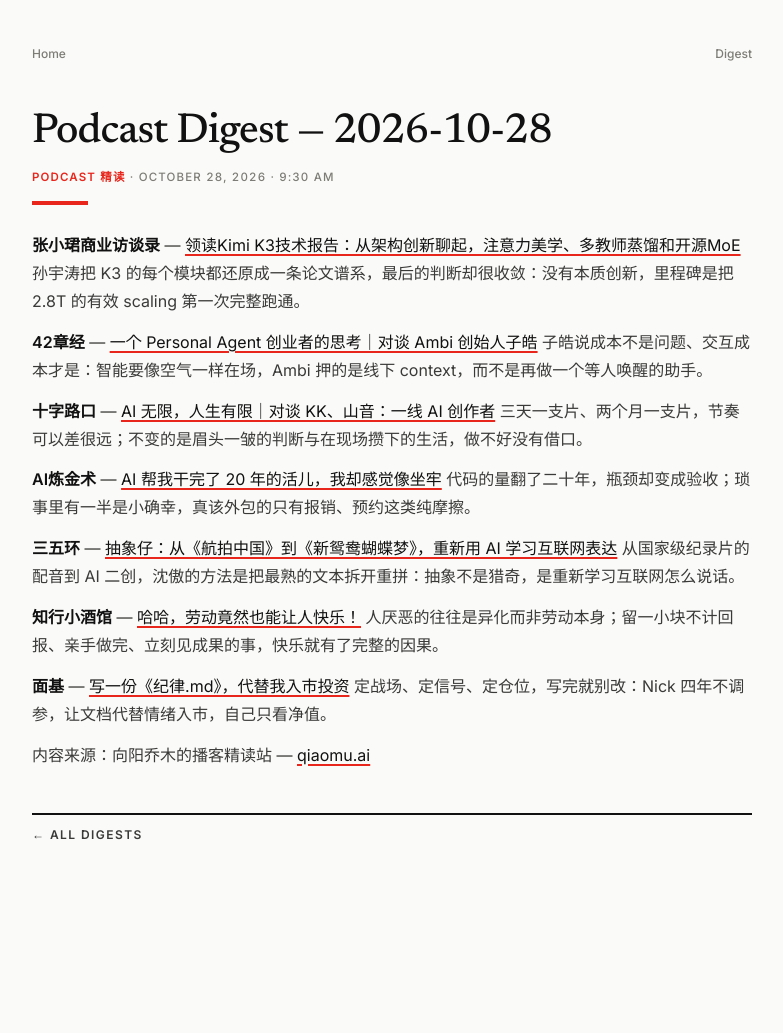
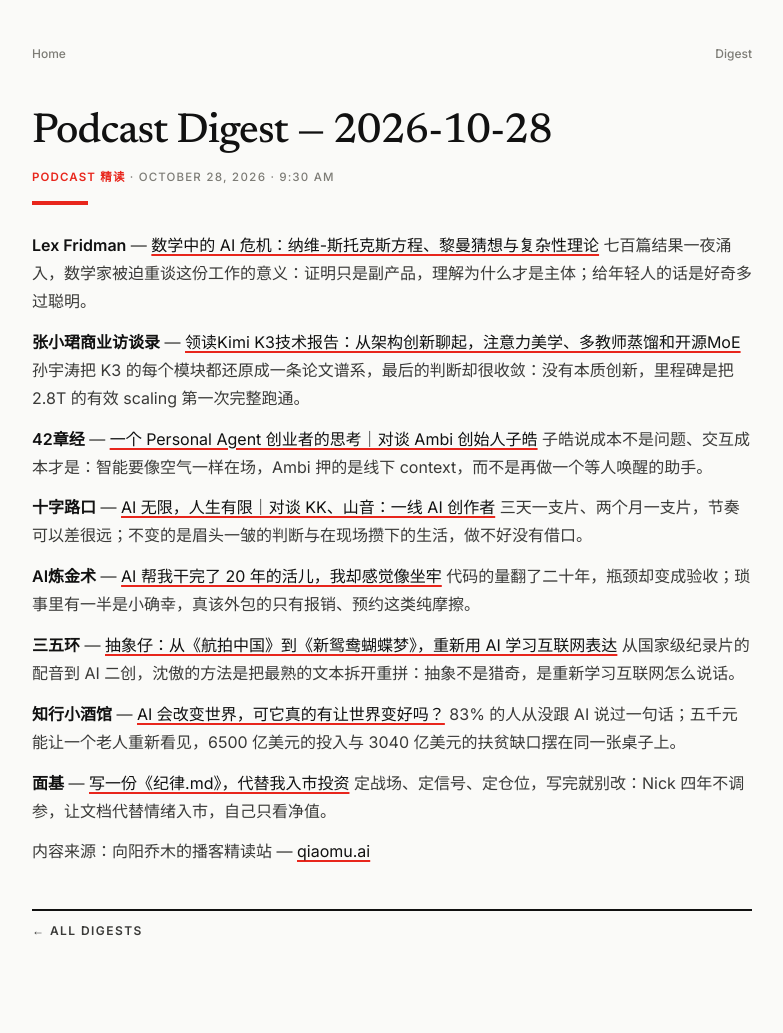
Before and after one commit to cptidiot/mzhao.me, a Jekyll site: the page built from _digests/2026-10-28-podcast.md, in a window 1280 px wide. Shown: the whole page, without its empty margins (248-1031 px from the left). Built offline with Jekyll 4.4.1, drawn with Linux system fonts in a browser that asks for light colours; before the commit the page ends 937 px from its top, so only the background shows below that.

Commit message:
Digest: podcast 2026-10-28 (fix: add Lex 503, correct zhixing to E253)

```diff
--- a/_digests/2026-10-28-podcast.md
+++ b/_digests/2026-10-28-podcast.md
@@ -3,8 +3,13 @@
 section_name: Podcast 精读
 date: 2026-10-28 09:30:00 -0700
 title: "Podcast Digest — 2026-10-28"
-excerpt: "今日 7 期：张小珺领读 Kimi K3 技术报告拆架构谱系，42章经对谈 Ambi 子皓聊个人智能体的交互成本，十字路口对谈 KK 与山音谈 AI 导演的现场与判断，AI炼金术聊代码写完 20 年的量人却像坐牢，三五环对谈抽象仔沈傲谈 AI 二创与互联网表达，知行小酒馆聊劳动为何也能让人快乐，面基随 Nick 写一份代替自己入市的纪律.md。Lex、晚点聊两站今日未能成功读取，跳过未记台账，明日续取。"
+excerpt: "今日 8 期：Lex 第 503 期三位数学家直面 AI 一夜发布七百篇结果的数学危机，张小珺领读 Kimi K3 技术报告拆架构谱系，42章经对谈 Ambi 子皓聊个人智能体的交互成本，十字路口对谈 KK 与山音谈 AI 导演的现场与判断，AI炼金术聊代码写完 20 年的量人却像坐牢，三五环对谈抽象仔沈傲谈 AI 二创与互联网表达，知行小酒馆与益盒李治霖聊 AI 有没有让世界变好，面基随 Nick 写一份代替自己入市的纪律.md。晚点聊今日单集页未能成功读取，跳过未记台账，明日续取。"
 items:
+  - title: "数学中的 AI 危机：纳维-斯托克斯方程、黎曼猜想与复杂性理论"
+    role: "Lex Fridman · 第 503 期"
+    summary: "OpenAI 一夜发布约七百篇结果，声称拿下纳维-斯托克斯方程的爆破反例、拟黎曼假设与唯一游戏猜想，Lex 紧急请来流体力学家 Steven Brunton、复杂性理论家 Ankur Moitra 与数论学家 Alex Kontorovich 对谈三小时。陶哲轩称之为剧透：答案一旦公布，多年探索的乐趣与路径就被摧毁；Brunton 反驳说知道答案存在本身就是加速器。三人各自为已解公理辩护——即便 AI 能解决一切人机协作能解决的问题，数学的价值仍在人脑的理解里；Moitra 的门卫谬误提醒，证明定理只是数学家最显眼的一项工作，建立新理论与新连接才是主体。技术上这些证明多被形容为在已有想法的凸包与半群里走出极长的链条，而非撑大凸包本身。更早的冲击是费马大定理被一千三百万行 Lean 代码形式化，写代码的人类大部分时间只在打继续。给年轻人的建议是好奇多过聪明、做成绩分布的头部、学最难最抽象的数学，以及假装已经拿到终身教职去做真正想做的事。"
+    url: "https://lex.qiaomu.ai/ep/math-ai-crisis/"
+    link_label: "中文精读"
   - title: "领读Kimi K3技术报告：从架构创新聊起，注意力美学、多教师蒸馏和开源MoE"
     role: "张小珺商业访谈录 · No. 152"
     summary: "清华博士候选人孙宇涛领读 Kimi K3 报告：2.8T 总参数、约 100B 激活、100 万上下文、全量开源。他把每个设计往前追溯成谱系——线性注意力从 RetNet、DeltaNet 一路走到 KDA 的逐通道衰减，MLA 本质是 MQA 的等价形式、从来不是共识，Attention Residuals 是把 DenseNet 与 Hyper-Connections 的老想法接回 Transformer。他的核心判断是参数规模仍决定智能上限，K3 的里程碑不在某个单点创新，而在国内第一次把这个量级的有效 scaling 与架构、infra 一起打通：LatentMoE 压小通信量才让单 batch 内的 overlap 成立，低精度留到 SFT 再引入更保险，多教师 on-policy 蒸馏则把异构的 reward 先变成同构的模型再合版。他也直言大模型已无本质创新、只剩渐进改良，自己因此转向世界模型。"
@@ -30,10 +35,10 @@
     summary: "抽象仔沈傲是《航拍中国》第四季的配音与解说撰稿，做过《十三邀》《圆桌派》的声音工作，后来因家人健康变故开始用 AI 寻找新的发声与表达方式。他把 AI 比作神灯与 Frankenstein：工具本身中性，用它实现什么愿望才是分水岭。他用《静夜思》与《新鸳鸯蝴蝶梦》的二创演示方法——把经典文本逐字拆解、换上当下的网络热梗再重组，笑点来自熟悉与陌生之间的落差。他眼中的抽象不是猎奇，而是一种离经叛道的表达风格：把宏大叙事拆开再拼回去，在解构里重新理解互联网语言。对创作者，他的路径是从自己最熟的文本与声音出发，让 AI 放大已有的积累，而不是凭空追热点。"
     url: "https://35huan.qiaomu.ai/ep/6a8db32d1352af56ff3bf384.html"
     link_label: "中文精读"
-  - title: "哈哈，劳动竟然也能让人快乐！"
-    role: "知行小酒馆 · 第 252 期"
-    summary: "这期从一句劳动创造人本身聊起：恩格斯讲劳动让猿变成人，马克思进一步区分了让人成为人的自由劳动与被迫谋生的异化劳动，快乐与痛苦的差别不在动没动手，而在劳动是否出于自愿、过程与成果是否归自己。对谈用种菜、做饭、带娃与写作对照办公室里的螺丝钉式工作，指出许多人厌恶的其实是异化而非劳动本身；AI 替代重复劳动后，留给人的更可能是关系型与创造型劳动，价值反而上升。对谈也提醒不要把热爱强行变成职业，一旦爱好被 KPI 与交付绑住，快乐会被迅速磨损。给听众的落点很朴素：给自己留一小块不计回报、亲手完成、能立刻看到成果的劳动，快乐往往就藏在这种完整的因果里。"
-    url: "https://zhixing.qiaomu.ai/ep/6ac191340e4e410a05bd73c9.html"
+  - title: "AI 会改变世界，可它真的有让世界变好吗？"
+    role: "知行小酒馆 · 第 253 期"
+    summary: "益盒 CharityBox 联合创始人李治霖常年在甘孜藏族县做白内障手术项目，一边对接 AI 创业者，一边面对断电、塌方与不信任外地医生的老人。他从哈萨比斯让沙子思考的神迹说起：会思考的沙子与杀人的沙子同源，石英粉尘正是尘肺病的致病源。数据同样割裂：全球劳动人口只有 17.8% 用过生成式 AI，83% 的人从没跟 AI 说过一句话；四大科技公司一年在 AI 上投入超 6500 亿美元，而把全球贫困率降到 1% 每年只需约 3040 亿美元，却从未凑齐。公益的账可以算：五千元一台白内障手术让老人重见光明，约 5500 美元挽救一条疟疾儿童的生命。AI 并非无用，村医诊断准确率可从不到 20% 提到 80%，但培训、转诊与陪伴的最后一公里仍要靠人。他给普通人的三条是长期捐给靠谱机构、为议题发声、对身边人善良，并坚持世界很糟、已经变好、可以更好三句话同时成立。"
+    url: "https://zhixing.qiaomu.ai/ep/6ac89152195d838e2aef2e5f.html"
     link_label: "中文精读"
   - title: "写一份《纪律.md》，代替我入市投资"
     role: "面基"
@@ -41,6 +46,9 @@
     url: "https://mianji.qiaomu.ai/ep/6acb9dd0e742e36efcc15a45.html"
     link_label: "中文精读"
 ---
+
+**Lex Fridman** — [数学中的 AI 危机：纳维-斯托克斯方程、黎曼猜想与复杂性理论](https://lex.qiaomu.ai/ep/math-ai-crisis/)
+七百篇结果一夜涌入，数学家被迫重谈这份工作的意义：证明只是副产品，理解为什么才是主体；给年轻人的话是好奇多过聪明。
 
 **张小珺商业访谈录** — [领读Kimi K3技术报告：从架构创新聊起，注意力美学、多教师蒸馏和开源MoE](https://zhangxiaojun.qiaomu.ai/ep/6a8eadd61352af56ff3c6017.html)
 孙宇涛把 K3 的每个模块都还原成一条论文谱系，最后的判断却很收敛：没有本质创新，里程碑是把 2.8T 的有效 scaling 第一次完整跑通。
@@ -57,8 +65,8 @@
 **三五环** — [抽象仔：从《航拍中国》到《新鸳鸯蝴蝶梦》，重新用 AI 学习互联网表达](https://35huan.qiaomu.ai/ep/6a8db32d1352af56ff3bf384.html)
 从国家级纪录片的配音到 AI 二创，沈傲的方法是把最熟的文本拆开重拼：抽象不是猎奇，是重新学习互联网怎么说话。
 
-**知行小酒馆** — [哈哈，劳动竟然也能让人快乐！](https://zhixing.qiaomu.ai/ep/6ac191340e4e410a05bd73c9.html)
-人厌恶的往往是异化而非劳动本身；留一小块不计回报、亲手做完、立刻见成果的事，快乐就有了完整的因果。
+**知行小酒馆** — [AI 会改变世界，可它真的有让世界变好吗？](https://zhixing.qiaomu.ai/ep/6ac89152195d838e2aef2e5f.html)
+83% 的人从没跟 AI 说过一句话；五千元能让一个老人重新看见，6500 亿美元的投入与 3040 亿美元的扶贫缺口摆在同一张桌子上。
 
 **面基** — [写一份《纪律.md》，代替我入市投资](https://mianji.qiaomu.ai/ep/6acb9dd0e742e36efcc15a45.html)
 定战场、定信号、定仓位，写完就别改：Nick 四年不调参，让文档代替情绪入市，自己只看净值。
```
